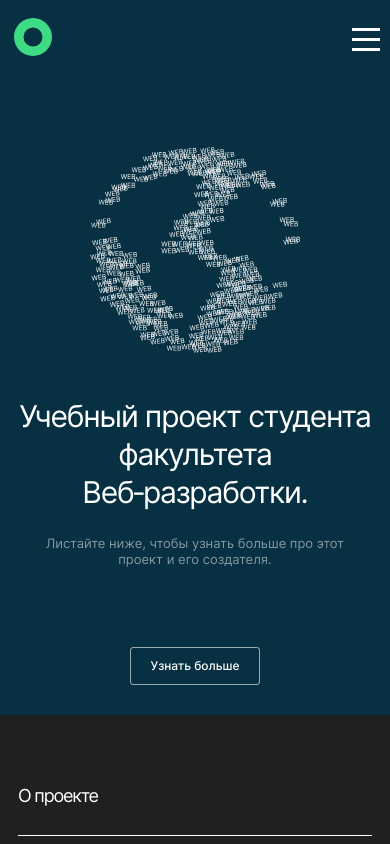
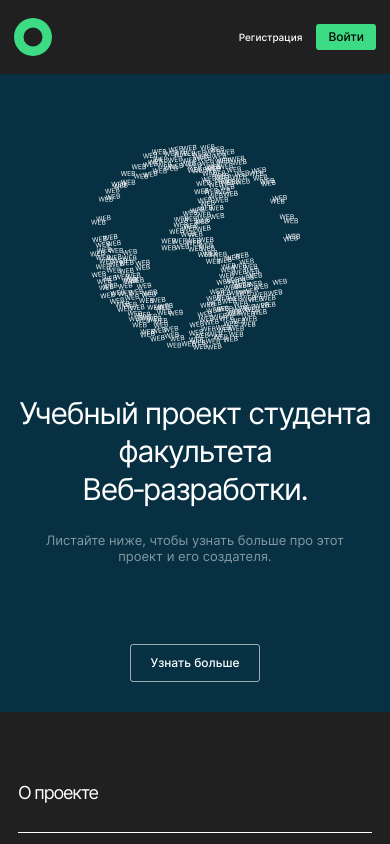
Before and after one commit to Olga-Mishareva/movies-explorer-frontend, a React (Create React App) app in the folder movies-explorer/: page / in a window 390 px wide. Shown: the top 844 px of the page. Built offline with nearby package versions, Linux system fonts and the light colour scheme.

Commit message:
feat: add active links

```diff
--- a/movies-explorer/src/components/Header/Header.css
+++ b/movies-explorer/src/components/Header/Header.css
@@ -16,7 +16,6 @@
   display: flex;
   flex-direction: row;
   align-items: center;
-
 }
 
 @media screen and (max-width: 767px) {
@@ -31,6 +30,10 @@
   }
 }
 
+.header__logo-link {
+  height: 38px;
+}
+
 .logo {
   width: 38px;
   height: 38px;
--- a/movies-explorer/src/components/Header/Header.js
+++ b/movies-explorer/src/components/Header/Header.js
@@ -5,9 +5,9 @@ import Navigation from '../Navigation/Navigation';
 
 function Header() {
   return (
-    <header className="header header_"> {/* logged-in добавляется если залогинен */}
+    <header className="header header_logged-in"> {/* logged-in добавляется если залогинен */}
       <div className="header__container">
-        <Link exact to='/' ><img className="logo" src={logo} alt="Логотип"></img></Link>
+        <Link exact to='/' className="header__logo-link"><img className="logo" src={logo} alt="Логотип"></img></Link>
         <Navigation />
       </div>
     </header>
--- a/movies-explorer/src/components/Navigation/Navigation.css
+++ b/movies-explorer/src/components/Navigation/Navigation.css
@@ -35,7 +35,7 @@
     background-color: transparent;
     background-position: center;
     padding: 0;
-    z-index: 1;
+    z-index: 2;
   }
   .navigation__button:hover {
     opacity: .7;
@@ -57,6 +57,7 @@
     min-height: 100vh;
     min-width: 100vw;
     background-color: rgba(0, 0, 0, .3);
+    z-index: 1;
   }
   .overlay_invisible {
     display: none;
@@ -132,7 +133,7 @@
     padding: 4px 0;
 
   }
-  .navigation__link_active {
+  .navigation__link.active {
     border-bottom: 2px solid #FFFFFF;
   }
 }
@@ -190,7 +191,7 @@
     font-weight: 500;
     font-size: 18px;
     line-height: 22px;
-    margin-bottom: 18px;
+    margin-bottom: 9px;
   }
 }
 
@@ -206,9 +207,9 @@
 
 @media screen and (max-width: 767px) {
   .navigation__link_type_movies {
-    margin-left: 0;
     font-size: 18px;
     line-height: 22px;
+    margin: 9px 0;
   }
 }
 
@@ -223,7 +224,7 @@
 
 @media screen and (max-width: 767px) {
   .navigation__link_type_saved-movies {
-    margin-left: 0;
+    margin: 9px 0 0;
     font-size: 18px;
     line-height: 22px;
   }
--- a/movies-explorer/src/components/Navigation/Navigation.js
+++ b/movies-explorer/src/components/Navigation/Navigation.js
@@ -1,25 +1,23 @@
 import { Link, NavLink } from "react-router-dom";
 import './Navigation.css';
 import userIcon from '../../images/user-icon.svg';
-
-const setActive = ({ isActive }) =>(isActive ? "_active" : "");
 
 function Navigation() {
   return (
     <div className="navigation">
       {/* navigation_invisible добавл. состоянием, если залогинен */}
-      <nav className="navigation navigation_type_logged-out navigation_invisible ">
+      <nav className="navigation navigation_type_logged-out navigation_ ">
         <Link to="/signup" className="navigation__link navigation__link_type_register">Регистрация</Link>
         <Link to="/signin" className="navigation__link navigation__link_type_login">Войти</Link>
       </nav>
       {/* background-image меняется состоянием при нажатии, invisible добавл. если не залог. */}
-      <button className="navigation__button navigation__button_ " type="button"></button>
+      <button className="navigation__button navigation__button_invisible " type="button"></button>
       {/* overlay_invisible добавляется состоянием при нажатии на navigation__button, меню скрывается */}
       <div className="overlay overlay_invisible ">
         {/* navigation_invisible добавл. состоянием, если не залогинен */}
-        <nav className="navigation navigation_type_logged-in navigation_ ">
+        <nav className="navigation navigation_type_logged-in navigation_invisible ">
           <div className="navigation__container">
-            <NavLink exact to="/" className={`navigation__link navigation__link_type_home navigation__link${setActive}`}>Главная</NavLink>
+            <NavLink exact to="/" className='navigation__link navigation__link_type_home'>Главная</NavLink>
             <NavLink to="/movies" className="navigation__link navigation__link_type_movies">Фильмы</NavLink>
             <NavLink to="/saved-movies" className="navigation__link navigation__link_type_saved-movies">Сохранённые фильмы</NavLink>
           </div>
```
